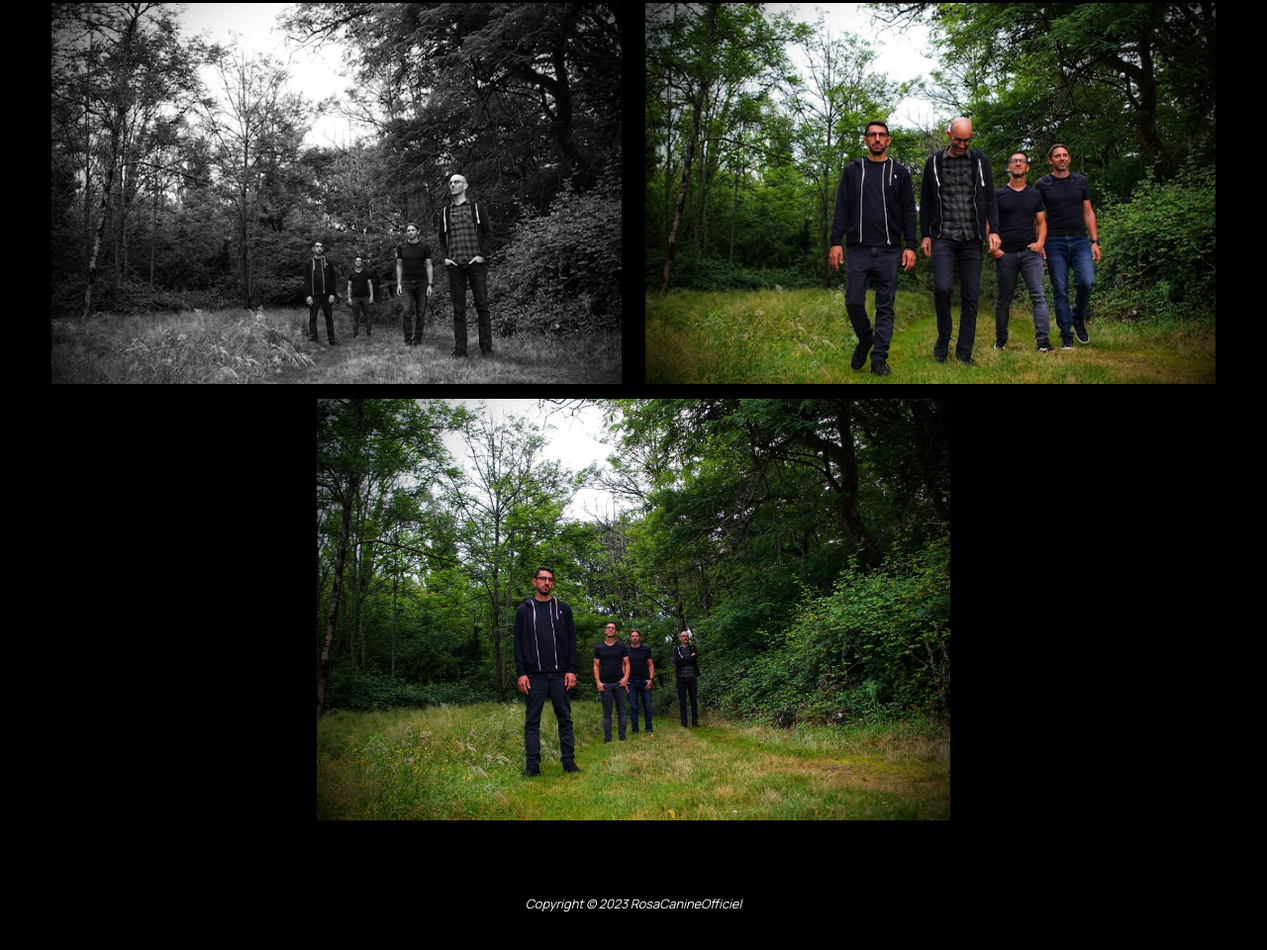
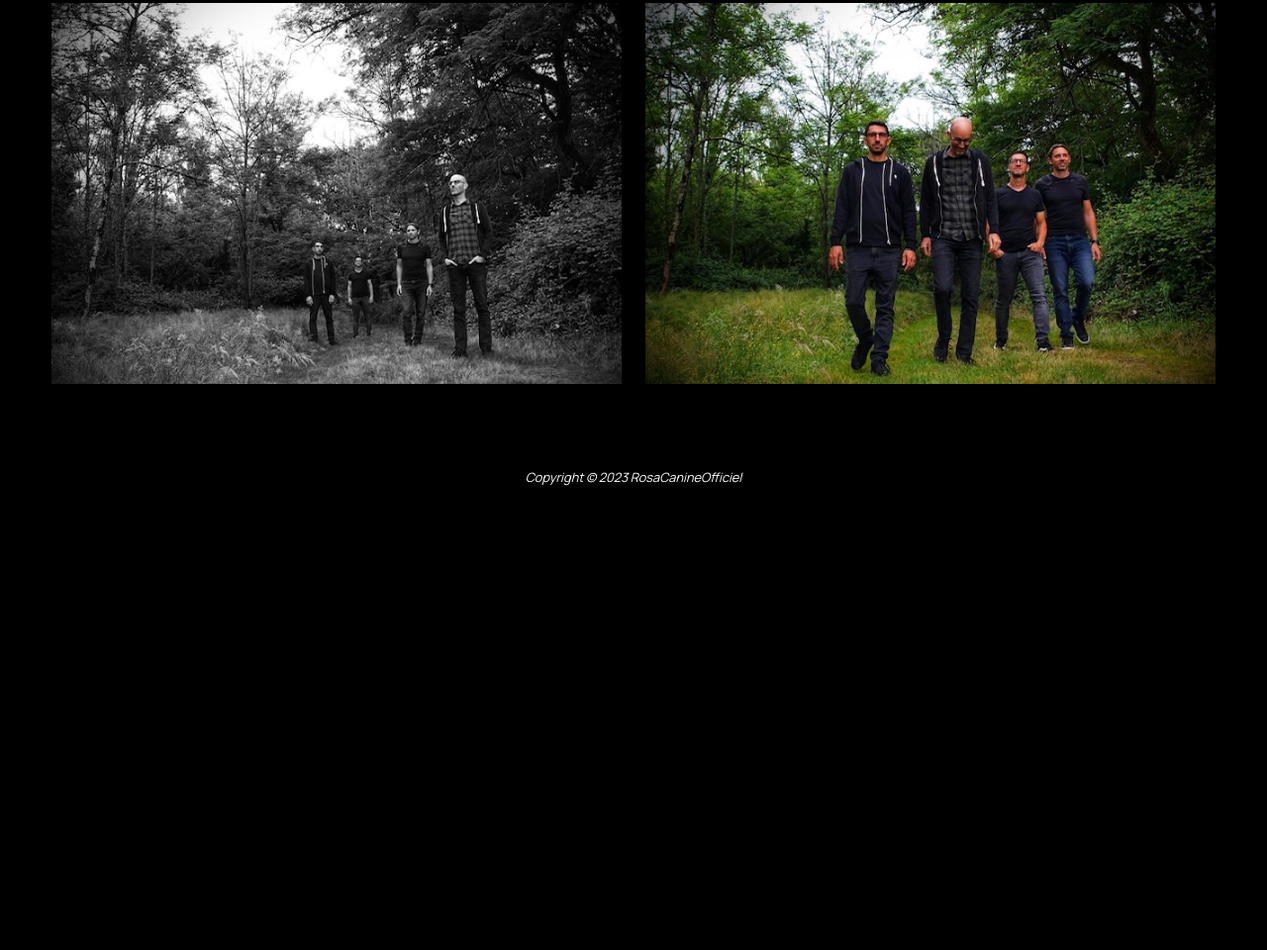
Before and after one commit to Rosacanine/siteweb, a plain HTML site: page index.html in a window 1280 px wide. Shown: the part 1487-2447 px from the top of the page at 99% size. After the commit the page ends 2028 px from the top, so only its background shows below. Drawn offline with Linux system fonts and the light colour scheme.

Commit message:
Update index.html
modif photo

```diff
--- a/index.html
+++ b/index.html
@@ -85,9 +85,6 @@
                 <img src="images/photos/RC B.jpg" alt="RC B" class="photopetite">
                 <img src="images/photos/RC C.jpg" alt="RC C" class="photopetite">
             </div>
-            <div>
-                <img src="images/photos/RC D.jpg" alt="RC D" class="photogrande">
-            </div>
         </section>
     </main>
 
```
